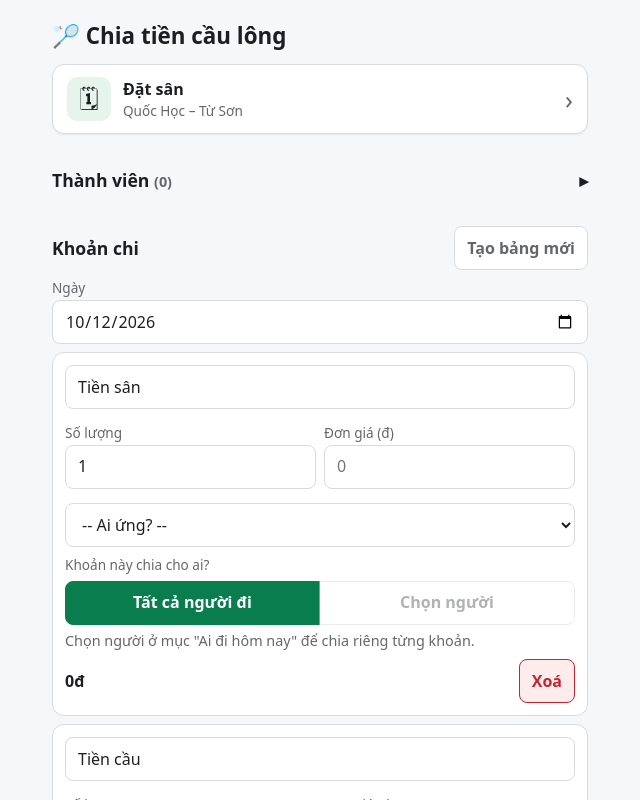
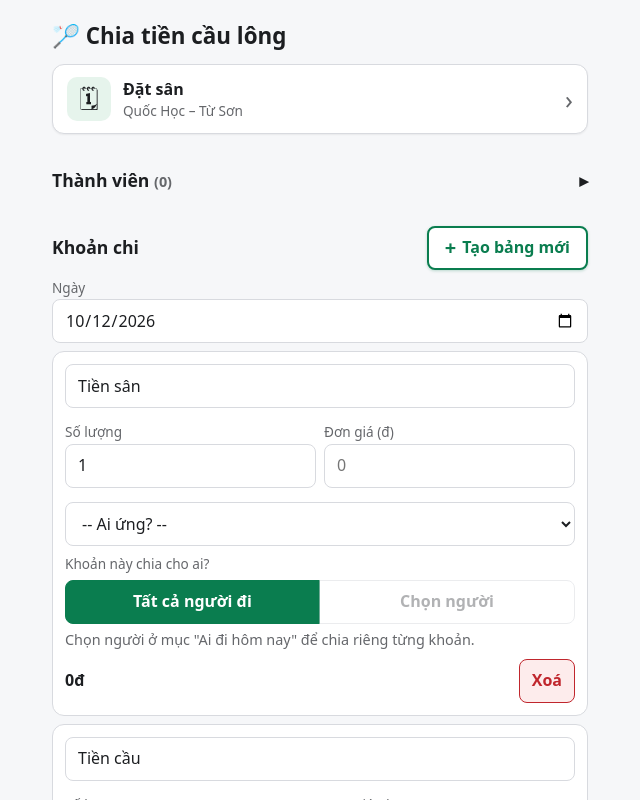
Before and after one commit to Cheeeeez/chia-tien-cau-long, a Preact app: page / in a window 1280 px wide. Shown: the top 800 px of the page, without its empty margins (320-960 px from the left). Built offline with nearby package versions, Linux system fonts and the light colour scheme.

Commit message:
Nút "Tạo bảng mới": viền xanh đậm, nền trắng, bóng nhẹ và dấu "+" để dễ nhìn

```diff
--- a/src/components/Creator.tsx
+++ b/src/components/Creator.tsx
@@ -286,7 +286,7 @@ export function Creator({ baseUrl }: { baseUrl: string }) {
       <section>
         <div class="section-head">
           <h2>Khoản chi</h2>
-          <button type="button" class="neutral" onClick={startBoard}>Tạo bảng mới</button>
+          <button type="button" class="new-board" onClick={startBoard}>Tạo bảng mới</button>
         </div>
         {shared && (
           <p class="notice">
--- a/src/styles.css
+++ b/src/styles.css
@@ -124,5 +124,13 @@ textarea { min-height: 88px; resize: vertical; }
 /* Tiêu đề mục có nút bên phải (Khoản chi + Tạo bảng mới). */
 .section-head { display: flex; align-items: center; justify-content: space-between; gap: 8px; margin: 24px 0 8px; }
 .section-head > h2 { margin: 0; }
+/* Nút Tạo bảng mới: viền xanh đậm + nền trắng + bóng nhẹ để nổi bật nhưng không lấn nút .primary. */
+.section-head > button.new-board {
+  flex-shrink: 0; gap: 6px; padding: 8px 16px; min-height: 40px; white-space: nowrap;
+  background: var(--card); color: var(--accent); border: 2px solid var(--accent);
+  box-shadow: 0 1px 3px rgb(10 125 79 / 25%);
+}
+.section-head > button.new-board::before { content: '+'; font-size: 1.25rem; line-height: 1; font-weight: 700; }
+.section-head > button.new-board:hover { background: var(--accent-bg); }
 .notice { background: var(--accent-bg); border: 1px solid var(--accent); border-radius: 8px; padding: 8px 12px; margin: 8px 0; }
 .check.self { min-height: 36px; font-size: 0.9rem; }
```
